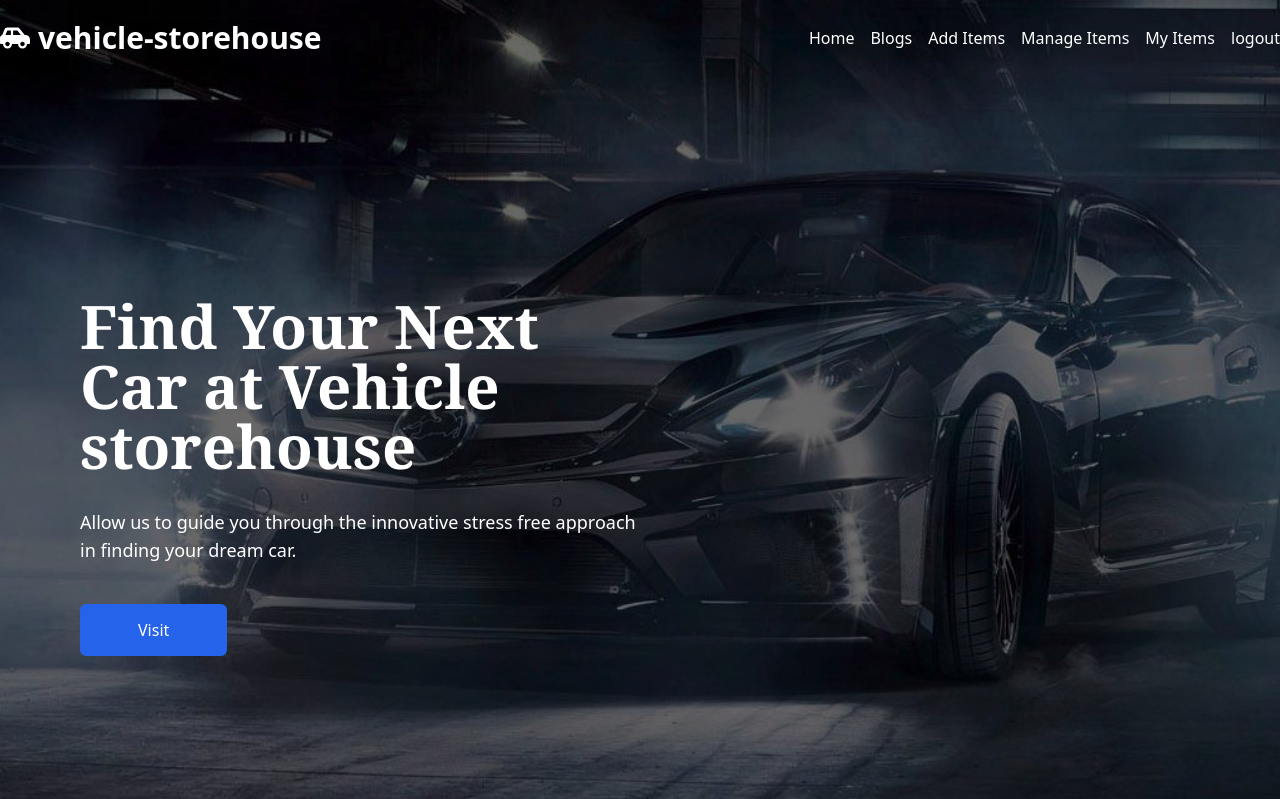
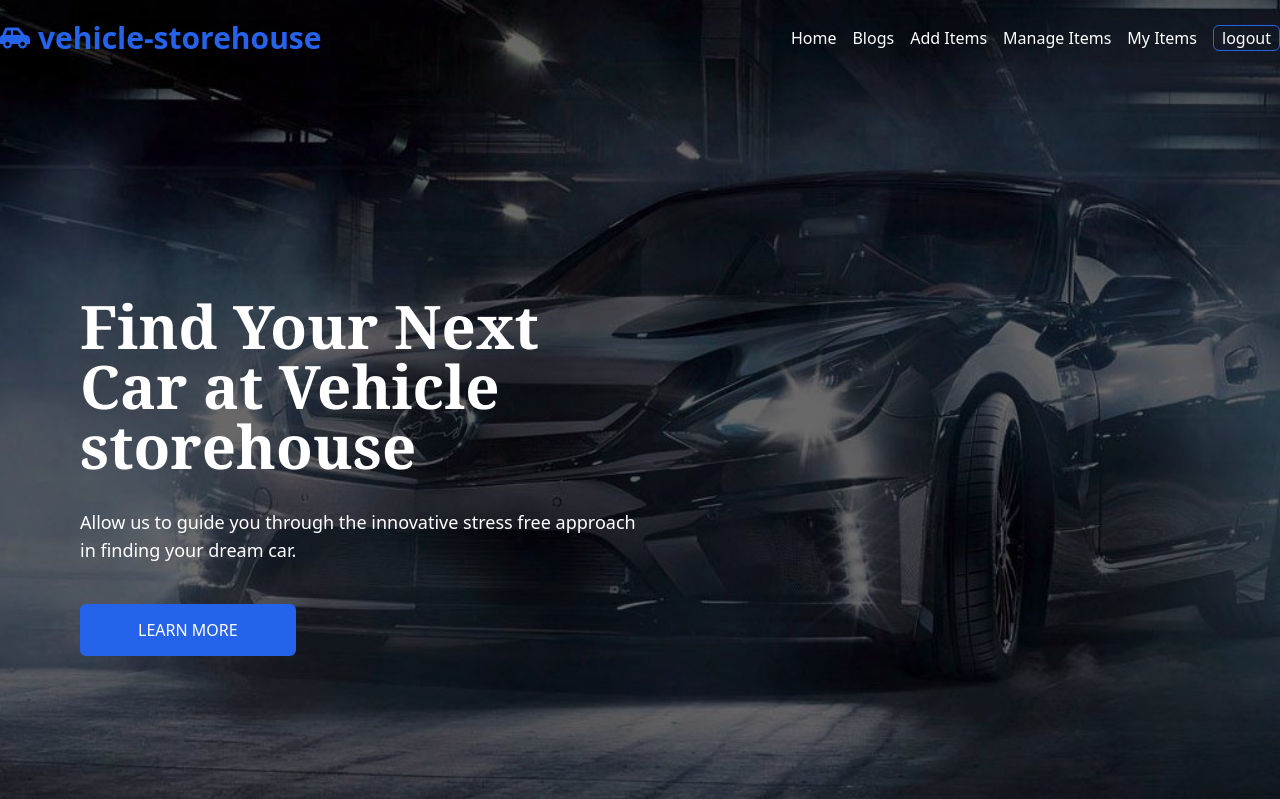
Before and after one commit to MazharulDev/vehicle-storehouse-client-side, a React (Create React App) app: page / in a window 1280 px wide. Shown: the top 799 px of the page. Built offline with nearby package versions, Linux system fonts and the light colour scheme; no server answers; sample sign-in values are in the browser's storage.

Commit message:
card design modify

```diff
--- a/src/components/Home/Banner/Banner.js
+++ b/src/components/Home/Banner/Banner.js
@@ -10,7 +10,7 @@ const Banner = () => {
                 <div>
                     <h2 className='text-3xl md:text-6xl font-bold font-serif mb-8 text-white'>Find Your Next Car at Vehicle storehouse</h2>
                     <p className='text-lg text-white'>Allow us to guide you through the innovative stress free approach in finding your dream car.</p>
-                    <a href='#visit' className='inline-block px-14 mt-10 transition-all py-3 rounded-md text-white hover:scale-110 border-2 duration-300 border-blue-600 hover:bg-transparent hover:text-blue-200 bg-blue-600'>Visit</a>
+                    <a href='#visit' className='inline-block px-14 mt-10 transition-all py-3 rounded-md text-white hover:scale-110 border-2 duration-300 border-blue-600 hover:bg-transparent hover:text-blue-200 bg-blue-600 uppercase'>Learn More</a>
                 </div>
 
             </div>
--- a/src/components/Home/Header/Header.js
+++ b/src/components/Home/Header/Header.js
@@ -32,25 +32,25 @@ const Header = () => {
                         className="md:text-3xl text-2xl cursor-pointer flex items-center gap-2"
                         onClick={() => path("/")}
                     >
-                        <FaCarSide className="text-white" /> <span className="text-white font-bold">vehicle-storehouse</span>
+                        <FaCarSide className="text-blue-600" /> <span className="text-blue-600 font-bold">vehicle-storehouse</span>
                     </h2>
                     <div className="lg:hidden text-3xl" onClick={() => setOpenMenu(!openMenu)}>
                         {openMenu ? <AiOutlineCloseCircle className="text-white" /> : <BiMenuAltRight className="text-white" />}
                     </div>
                 </div>
                 <ul
-                    className={`lg:!flex text-white gap-4 lg:items-center lg:bg-transparent bg-slate-700 rounded-md lg:flex-row flex-col lg:p-0 p-3 text-left ${openMenu ? "flex text-white" : "hidden"
+                    className={`lg:!flex text-white gap-4 lg:items-center lg:bg-transparent bg-slate-700 rounded-md lg:flex-row flex-col lg:p-0 p-3 text-center ${openMenu ? "flex text-white" : "hidden"
                         }`}
                 >
                     <Link to="/">Home</Link>
                     <Link to="/blogs">Blogs</Link>
 
                     {user ? (
-                        <div className="flex lg:flex-row flex-col gap-4">
+                        <div className="flex items-center lg:flex-row flex-col text-left gap-4">
                             <Link to="/addItems">Add Items</Link>
                             <Link to="/manageItems">Manage Items</Link>
                             <Link to="/myItems">My Items</Link>
-                            <button onClick={handleSignOut}>
+                            <button className="border border-blue-600 rounded-md hover:bg-blue-600 px-2 duration-300 hover:scale-105" onClick={handleSignOut}>
                                 logout
                             </button>
                         </div>
--- a/src/components/Home/Header/SimpleHeader/SimpleHeader.js
+++ b/src/components/Home/Header/SimpleHeader/SimpleHeader.js
@@ -25,14 +25,14 @@ const SimpleHeader = () => {
         });
     };
     return (
-        <section className='container mx-auto py-5 px-4 md:px-0 bg-white'>
+        <section className='container mx-auto py-5 px-4 md:px-0'>
             <nav className="lg:flex block lg:items-center lg:justify-between">
                 <div className="flex items-center justify-between lg:mb-0 mb-3">
                     <h2
                         className="md:text-3xl text-2xl cursor-pointer flex items-center gap-2"
                         onClick={() => path("/")}
                     >
-                        <FaCarSide className="text-yellow-600" /> <span className="text-yellow-600">vehicle-storehouse</span>
+                        <FaCarSide className="text-blue-600" /> <span className="text-blue-600 font-bold">vehicle-storehouse</span>
                     </h2>
                     <div className="lg:hidden text-3xl" onClick={() => setOpenMenu(!openMenu)}>
                         {openMenu ? <AiOutlineCloseCircle /> : <BiMenuAltRight />}
--- a/src/components/Home/Item/Item.js
+++ b/src/components/Home/Item/Item.js
@@ -1,11 +1,14 @@
 import React from 'react';
-import {BsFillPersonFill} from 'react-icons/bs'
+import { BsFillPersonFill } from 'react-icons/bs'
 import { Link } from 'react-router-dom';
 const Item = ({ item }) => {
-    const {_id, name, img, des, price, quantity, subName } = item;
+    const { _id, name, img, des, price, quantity, subName } = item;
     return (
-        <div className=' p-8 shadow hover:shadow-xl rounded-md bg-white mb-4 md:mb-0'>
-            <img className=' hover:scale-110 duration-500' src={img} alt="" />
+        <div className='shadow hover:shadow-xl rounded-md bg-white mb-4 md:mb-0 box-border overflow-hidden'>
+            <div className='box-border h-48 overflow-hidden cursor-pointer'>
+                <img className=' hover:scale-105 duration-300' src={img} alt="" />
+            </div>
+            <div className=' px-8 py-5'>
                 <h2 className='text-xl my-5 text-blue-500 font-semibold'>{name}</h2>
                 <div className='flex items-center justify-between my-3'>
                     <h5 className='text-lg font-medium'>Quantity: {quantity}</h5>
@@ -21,6 +24,7 @@ const Item = ({ item }) => {
                     <button className=' px-3 py-1 bg-transparent border-2 border-blue-400 hover:bg-blue-400 hover:text-white rounded mt-5 duration-200 hover:scale-105'>Update</button>
                 </Link>
             </div>
+        </div>
     );
 };
 
--- a/src/components/pages/ManageItem/ManageItem.js
+++ b/src/components/pages/ManageItem/ManageItem.js
@@ -6,8 +6,11 @@ const ManageItem = ({ item, handleDelete }) => {
 
     const { _id, name, img, des, price, quantity, subName } = item;
     return (
-        <div className=' p-8 shadow hover:shadow-xl rounded-md bg-white mb-4 md:mb-0'>
-            <img className=' hover:scale-110 duration-200' src={img} alt="" />
+        <div className='shadow hover:shadow-xl rounded-md bg-white mb-4 md:mb-0 box-border overflow-hidden'>
+            <div className='box-border h-48 overflow-hidden cursor-pointer'>
+                <img className=' hover:scale-105 duration-300' src={img} alt="" />
+            </div>
+            <div className=' px-8 py-5'>
                 <h2 className='text-xl my-5 text-blue-500 font-semibold'>{name}</h2>
                 <div className='flex items-center justify-between my-3'>
                     <h5 className='text-lg'>Quantity: {quantity}</h5>
@@ -28,6 +31,7 @@ const ManageItem = ({ item, handleDelete }) => {
                 </div>
 
             </div>
+        </div>
     );
 };
 
--- a/src/components/pages/MyItem/MyItem.js
+++ b/src/components/pages/MyItem/MyItem.js
@@ -5,8 +5,11 @@ import { Link } from 'react-router-dom';
 const MyItem = ({ item, handleDelete }) => {
     const { _id, name, img, des, price, quantity, subName } = item;
     return (
-        <div className=' p-8 shadow hover:shadow-xl rounded-md bg-white mb-4 md:mb-0'>
-            <img className=' hover:scale-110 duration-200' src={img} alt="" />
+        <div className='shadow hover:shadow-xl rounded-md bg-white mb-4 md:mb-0 box-border overflow-hidden'>
+            <div className='box-border h-48 overflow-hidden cursor-pointer'>
+                <img className='hover:scale-105 duration-300' src={img} alt="" />
+            </div>
+            <div className=' px-8 py-5'>
                 <h2 className='text-xl my-5 text-blue-500 font-semibold'>{name}</h2>
                 <div className='flex items-center justify-between my-3'>
                     <h5 className='text-lg'>Quantity: {quantity}</h5>
@@ -27,6 +30,7 @@ const MyItem = ({ item, handleDelete }) => {
                 </div>
 
             </div>
+        </div>
     );
 };
 
```
Lines whose indentation alone changed are shown as unchanged.
